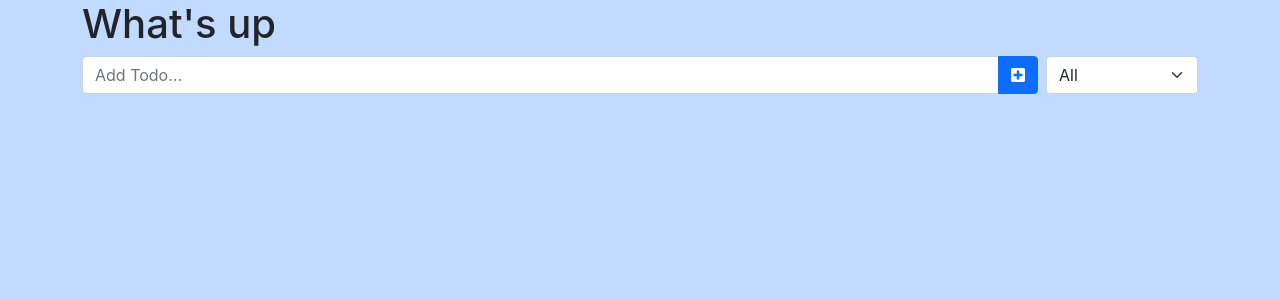
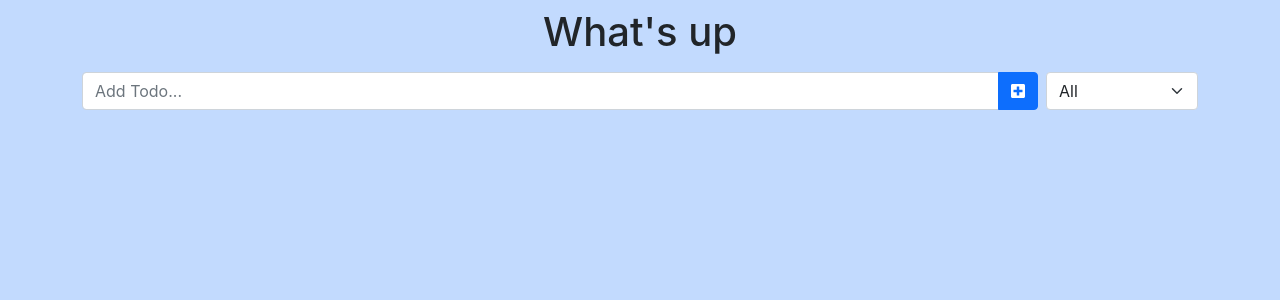
Before and after one commit to enochviewu95/todoapp, a React (Create React App) app: page / in a window 1280 px wide. Shown: the top 300 px of the page. Built offline with nearby package versions, Linux system fonts and the light colour scheme.

Commit message:
local storage fixed and deletion and checking off todos is also fixed.

```diff
--- a/src/App.js
+++ b/src/App.js
@@ -53,8 +53,8 @@ function App() {
 
   return (
     <div className="app container-sm vw-75">
-      <header>
-        <h1>What's up</h1>
+      <header className="p-2">
+        <h1 className="text-center">What's up</h1>
       </header>
       <main>
         <Form
```
